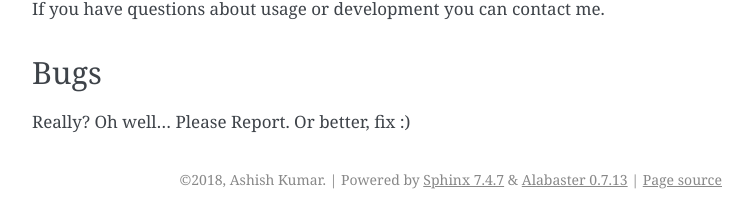
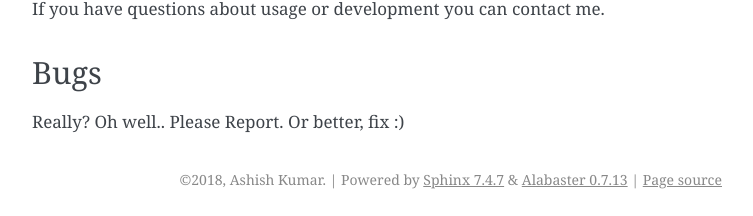
Before and after one commit to TheDjangoBoys/diafo, a Sphinx documentation site: the page built from docs/index.rst, in a window 1280 px wide and 900 px high, scrolled down 1581 px. Shown: the part 681-897 px from the top of the window, without its empty margins (388-1141 px from the left). Built offline with Sphinx 7.4.7, drawn with Linux system fonts in a browser that asks for light colours.

Commit message:
updated for readthedocs

```diff
--- a/docs/index.rst
+++ b/docs/index.rst
@@ -135,4 +135,4 @@ If you have questions about usage or development you can contact me.
 Bugs
 ----
 
-Really? Oh well... Please Report. Or better, fix :)
+Really? Oh well.. Please Report. Or better, fix :)
```
